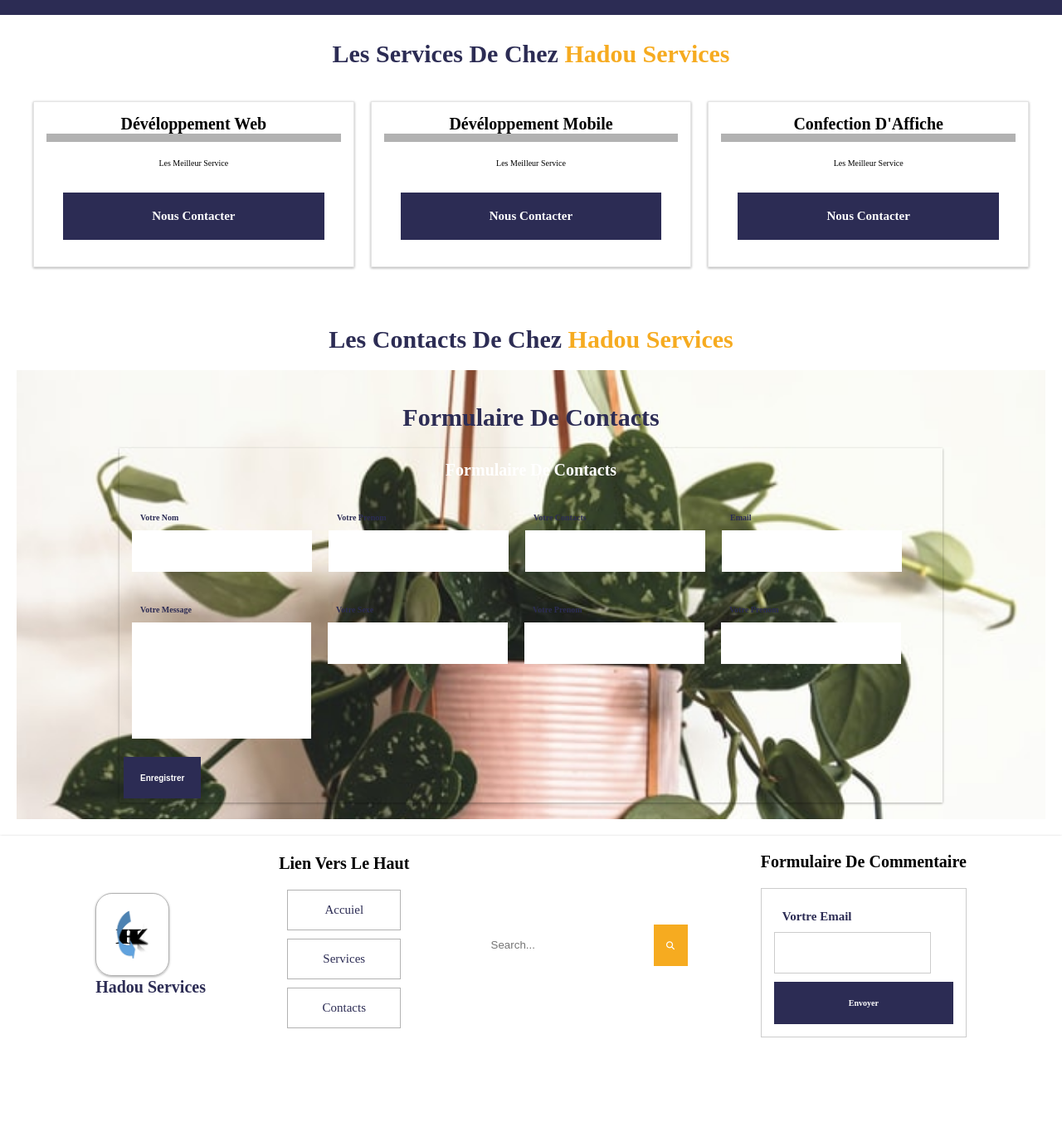
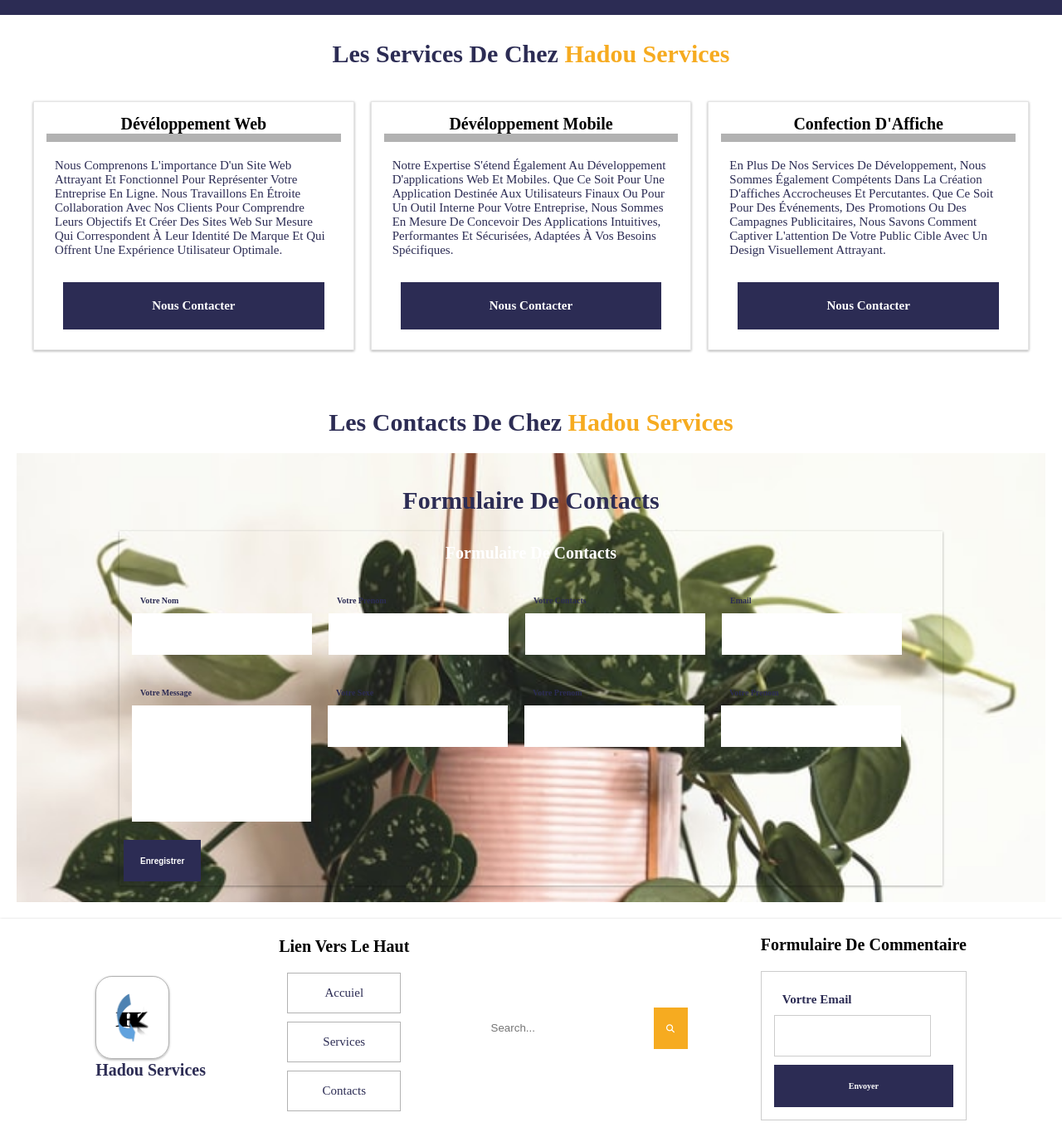
Before and after one commit to hadoukone0102/Hadou-simplon-test, a PHP site: page / in a window 1280 px wide. Shown: the part 791-2161 px from the top of the page at 83% size. Before the commit the page ends 2041 px from the top, so only its background shows below. Run offline with PHP 8.4, Linux system fonts and the light colour scheme.

Commit message:
actualiser

```diff
--- a/index.html
+++ b/index.html
@@ -20,9 +20,9 @@
 
             <div class="header-2">
                 <nav class="navBar">
-                    <a id="acceuil" href="#" target="_self">Accueil</a>
-                    <a href="#" id="service">Services</a>
-                    <a href="#">Contacts</a>
+                    <a id="accueil_h" href="#" target="_self">Accueil</a>
+                    <a href="#" id="service_h">Services</a>
+                    <a href="#" id="contacts_h">Contacts</a>
                 </nav>
             </div>
             <div id="menu" class="fa fa-bars"></div>
@@ -58,7 +58,7 @@
 
         </div>
     </div>
-    <section class="Service" id="service">
+    <section class="Service" id="section-service">
         <h1 class="title">Les Services de chez <span>Hadou services</span></h1>
         <div class="content">
             <div id="ma-grille">
@@ -67,7 +67,14 @@
                         <h3>Dévéloppement Web</h3>
                     </div>
                     <div class="commentaire">
-                        <p>Les meilleur Service</p>
+                        <p>
+                            Nous comprenons l'importance d'un site web attrayant et fonctionnel pour représenter votre
+                            entreprise en ligne. Nous
+                            travaillons en étroite collaboration avec nos clients pour comprendre leurs objectifs et
+                            créer des sites web sur mesure
+                            qui correspondent à leur identité de marque et qui offrent une expérience utilisateur
+                            optimale.
+                        </p>
                     </div>
                     <a href="#" class="btn">Nous Contacter</a>
                 </div>
@@ -76,7 +83,13 @@
                         <h3>Dévéloppement Mobile</h3>
                     </div>
                     <div class="commentaire">
-                        <p>Les meilleur Service</p>
+                        <p>
+                            Notre expertise s'étend également au développement d'applications web et mobiles. Que ce
+                            soit pour une application
+                            destinée aux utilisateurs finaux ou pour un outil interne pour votre entreprise, nous sommes
+                            en mesure de concevoir des
+                            applications intuitives, performantes et sécurisées, adaptées à vos besoins spécifiques.
+                        </p>
                     </div>
                     <a href="#" class="btn">Nous Contacter</a>
                 </div>
@@ -85,7 +98,13 @@
                         <h3>Confection d'Affiche</h3>
                     </div>
                     <div class="commentaire">
-                        <p>Les meilleur Service</p>
+                        <p>
+                            En plus de nos services de développement,
+                            nous sommes également compétents dans la création d'affiches accrocheuses et
+                            percutantes. Que ce soit pour des événements, des promotions ou des campagnes publicitaires,
+                            nous savons comment
+                            captiver l'attention de votre public cible avec un design visuellement attrayant.
+                        </p>
                     </div>
                     <a href="#" class="btn">Nous Contacter</a>
                 </div>
@@ -93,7 +112,7 @@
 
         </div>
     </section>
-    <section class="contact" id="contact">
+    <section class="contact" id="section-contact">
         <h1 class="title">Les Contacts de chez <span>Hadou services</span></h1>
         <div class="boite">
             <h3>Formulaire de Contacts</h3>
@@ -154,7 +173,7 @@
             <nav class="navBar">
                 <a id="acceuil" href="#">Accuiel</a>
                 <a href="#" id="service">Services</a>
-                <a href="#">Contacts</a>
+                <a href="#" id="contacts_h">Contacts</a>
             </nav>
         </div>
         <div class="search">
--- a/script/code.js
+++ b/script/code.js
@@ -73,4 +73,20 @@
         menuderou.classList.remove('active');
         menubar.classList.remove('fa-times')
     })
+    const contacts = document.querySelector("#contacts_h");
+    const service = document.querySelector("#service_h");
+    const sectionContact = document.querySelector("#section-contact");
+    const sectionService = document.querySelector("#section-service");
+    contacts.addEventListener('click', () => {
+        window.scrollTo({
+            top: sectionContact.offsetTop,
+            behavior: 'smooth'
+        });
+    })
+    service.addEventListener('click', () => {
+        window.scrollTo({
+            top: sectionService.offsetTop,
+            behavior: 'smooth'
+        });
+    })
 })();
--- a/style/style.css
+++ b/style/style.css
@@ -213,7 +213,7 @@
     display: grid;
     grid-template-columns: repeat(3, 1fr);
     /* Trois colonnes de taille égale */
-    grid-template-rows: repeat(1, 200px);
+    grid-template-rows: repeat(1, 300px);
     /* Deux rangées de 200px de hauteur */
     gap: 20px;
     /* Ajouter un espace de 20px entre chaque cellule */
@@ -244,6 +244,11 @@
     justify-content: center;
     padding: 1rem;
     margin-bottom: 2rem;
+}
+
+#ma-grille .cellule .commentaire p {
+    font-size: 1.5rem;
+    color: var(--black);
 }
 
 #ma-grille .cellule .btn {
```
